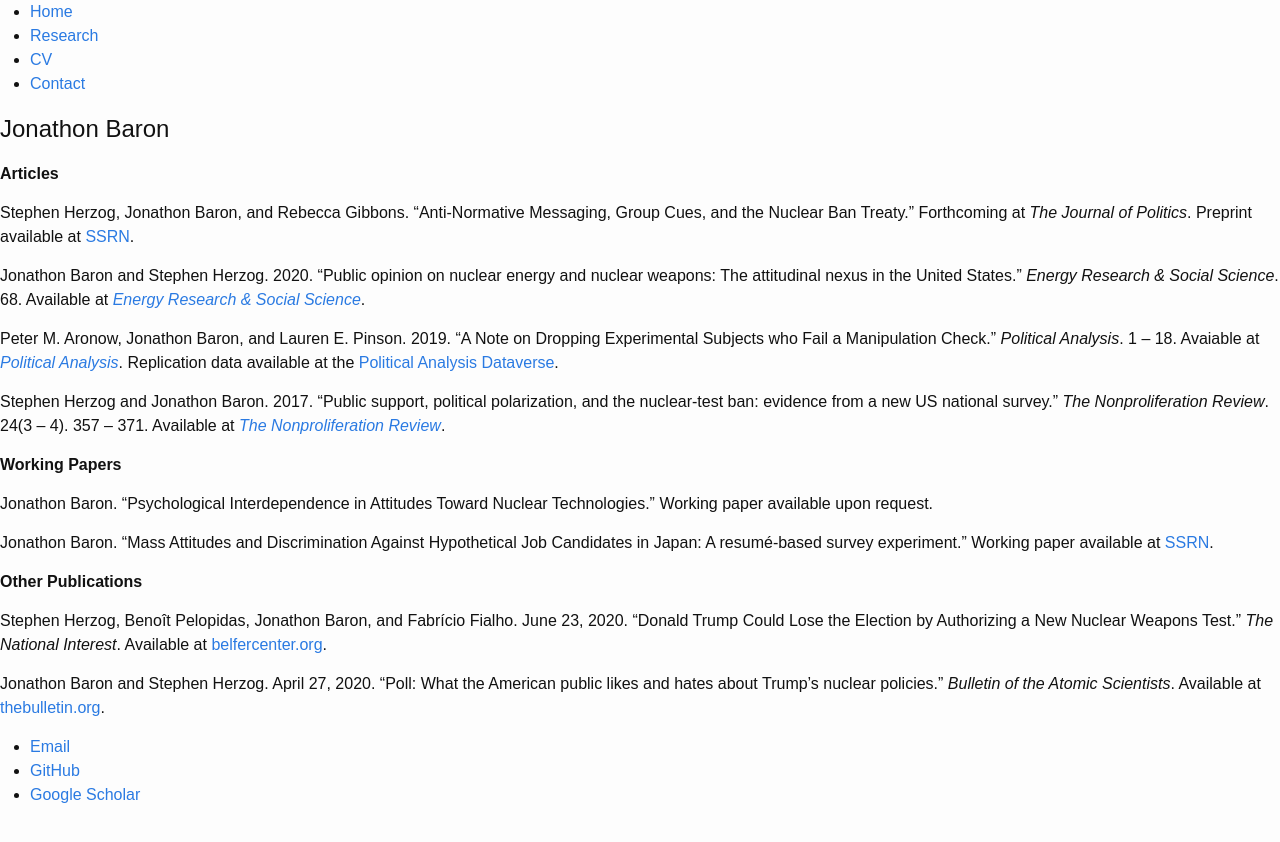
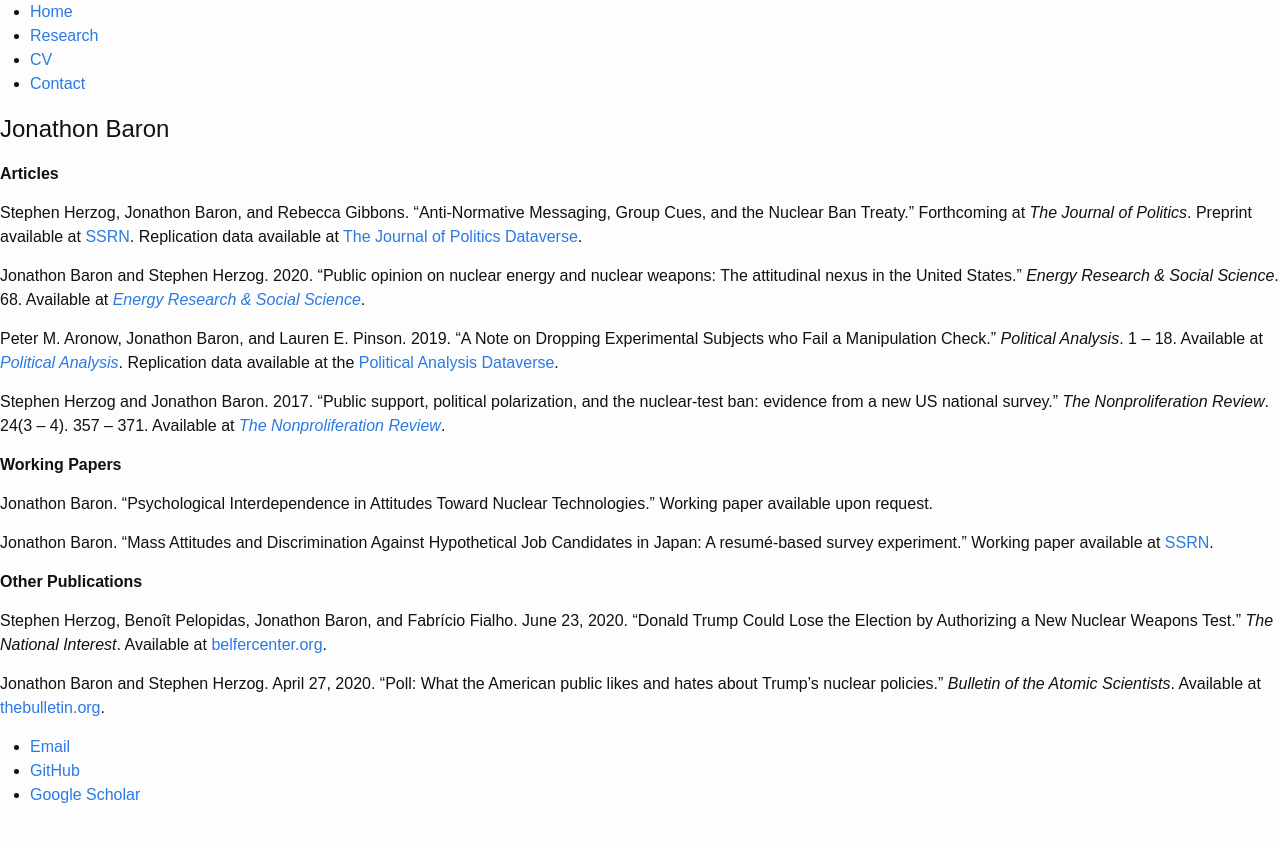
Before and after one commit to jonathonbaron/jonathonbaron.github.io, a Jekyll site: the page built from research/index.md, in a window 1280 px wide. Shown: the top 842 px of the page. Built offline with Jekyll 4.4.1, drawn with Linux system fonts in a browser that asks for light colours.

Commit message:
Updates.

```diff
--- a/research/index.md
+++ b/research/index.md
@@ -8,11 +8,11 @@
 
 <!-- Jonathon Baron, Stephen Herzog, and Rebecca Gibbons. "Japanese Public Opinion, Political Persuasion, and the Treaty on the Prohibition of Nuclear Weapons." Forthcoming at *The Journal for Peace and Nuclear Disarmament*. -->
 
-Stephen Herzog, Jonathon Baron, and Rebecca Gibbons. "Anti-Normative Messaging, Group Cues, and the Nuclear Ban Treaty." Forthcoming at *The Journal of Politics*. Preprint available at <a href="https://ssrn.com/abstract=3787157" target="_blank">SSRN</a>.
+Stephen Herzog, Jonathon Baron, and Rebecca Gibbons. "Anti-Normative Messaging, Group Cues, and the Nuclear Ban Treaty." Forthcoming at *The Journal of Politics*. Preprint available at <a href="https://ssrn.com/abstract=3787157" target="_blank">SSRN</a>. Replication data available at <a href="https://dataverse.harvard.edu/dataset.xhtml?persistentId=doi:10.7910/DVN/GLT4FX" target="_blank">The Journal of Politics Dataverse</a>.
 
 Jonathon Baron and Stephen Herzog. 2020. "Public opinion on nuclear energy and nuclear weapons: The attitudinal nexus in the United States." *Energy Research & Social Science*. 68. Available at <a href="https://doi.org/10.1016/j.erss.2020.101567" target="_blank"><i>Energy Research & Social Science</i></a>.
 
-Peter M. Aronow, Jonathon Baron, and Lauren E. Pinson. 2019. "A Note on Dropping Experimental Subjects who Fail a Manipulation Check." *Political Analysis*. 1 &ndash; 18. Avaiable at <a href="https://doi.org/10.1017/pan.2019.5" target="_blank"><i>Political Analysis</i></a>. Replication data available at the <a href="https://dataverse.harvard.edu/dataset.xhtml?persistentId=doi:10.7910/DVN/GXXYMH" target="_blank">Political Analysis Dataverse</a>.
+Peter M. Aronow, Jonathon Baron, and Lauren E. Pinson. 2019. "A Note on Dropping Experimental Subjects who Fail a Manipulation Check." *Political Analysis*. 1 &ndash; 18. Available at <a href="https://doi.org/10.1017/pan.2019.5" target="_blank"><i>Political Analysis</i></a>. Replication data available at the <a href="https://dataverse.harvard.edu/dataset.xhtml?persistentId=doi:10.7910/DVN/GXXYMH" target="_blank">Political Analysis Dataverse</a>.
 
 Stephen Herzog and Jonathon Baron. 2017. "Public support, political polarization, and the nuclear-test ban: evidence from a new US national survey." *The Nonproliferation Review*. 24(3 &ndash; 4). 357 &ndash; 371. Available at <a href="https://doi.org/10.1080/10736700.2018.1429884" target="_blank"><i>The Nonproliferation Review</i></a>.
 
```
